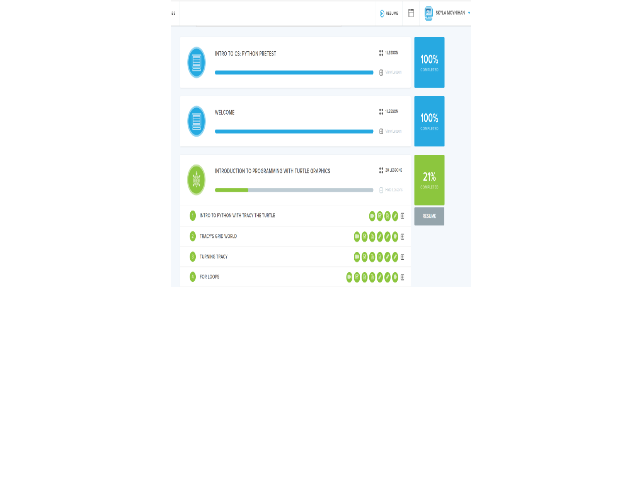
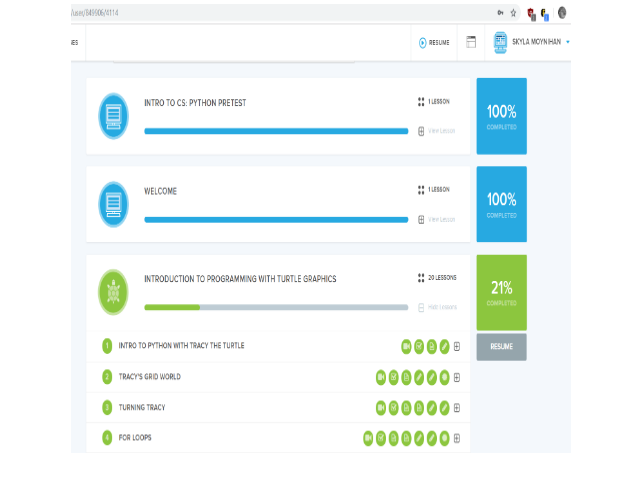
Before and after one commit to Hazelnut09/Hazelnut09.github.io, a plain HTML site: page CS_160/Code HS/index.html in a window 1280 px wide. Shown: the part 69-554 px from the top of the page, without its empty margins (319-959 px from the left). Drawn offline with Linux system fonts and the light colour scheme.

Commit message:
Reorganizing Code HS

```diff
--- a/CS_160/Code HS/index.html
+++ b/CS_160/Code HS/index.html
@@ -11,11 +11,11 @@
 
   <h1>Code HS</h1>
   <h2>Progress</h2>
-
+  <br/>
   <ul>
     <li>
       <a href="/CS_160/Code HS/index.html">
-        <img src="/CS_160/Code HS/CodeHSResults.PNG" alt="RPS" height="300" width="300">
+        <img src="/CS_160/Code HS/CodeHSResults.PNG" alt="RPS" height="450" width="500">
       </a>
     </li>
   </ul>
```
Also changed, not shown: CS_160/index.html (+4 -3 lines).
